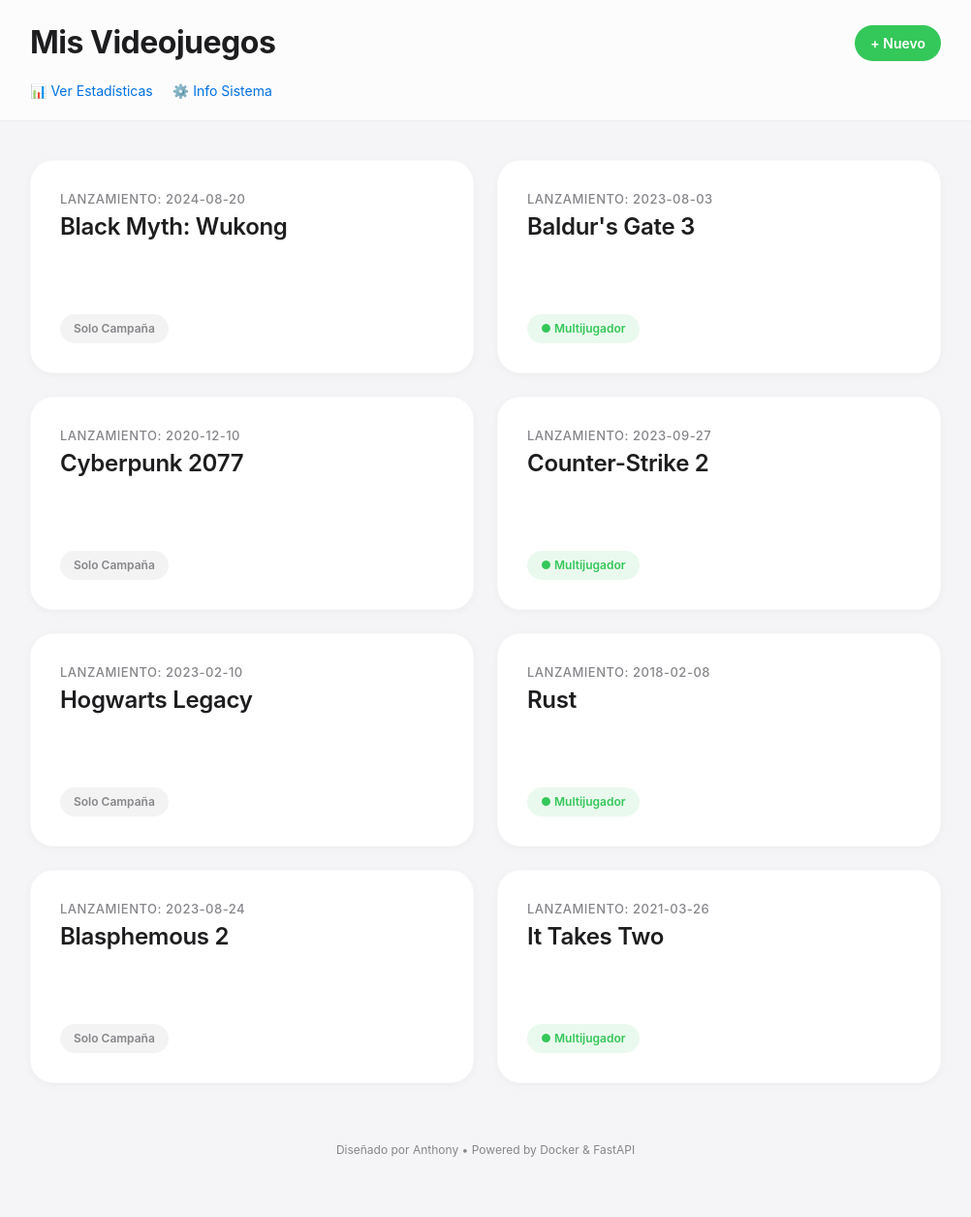
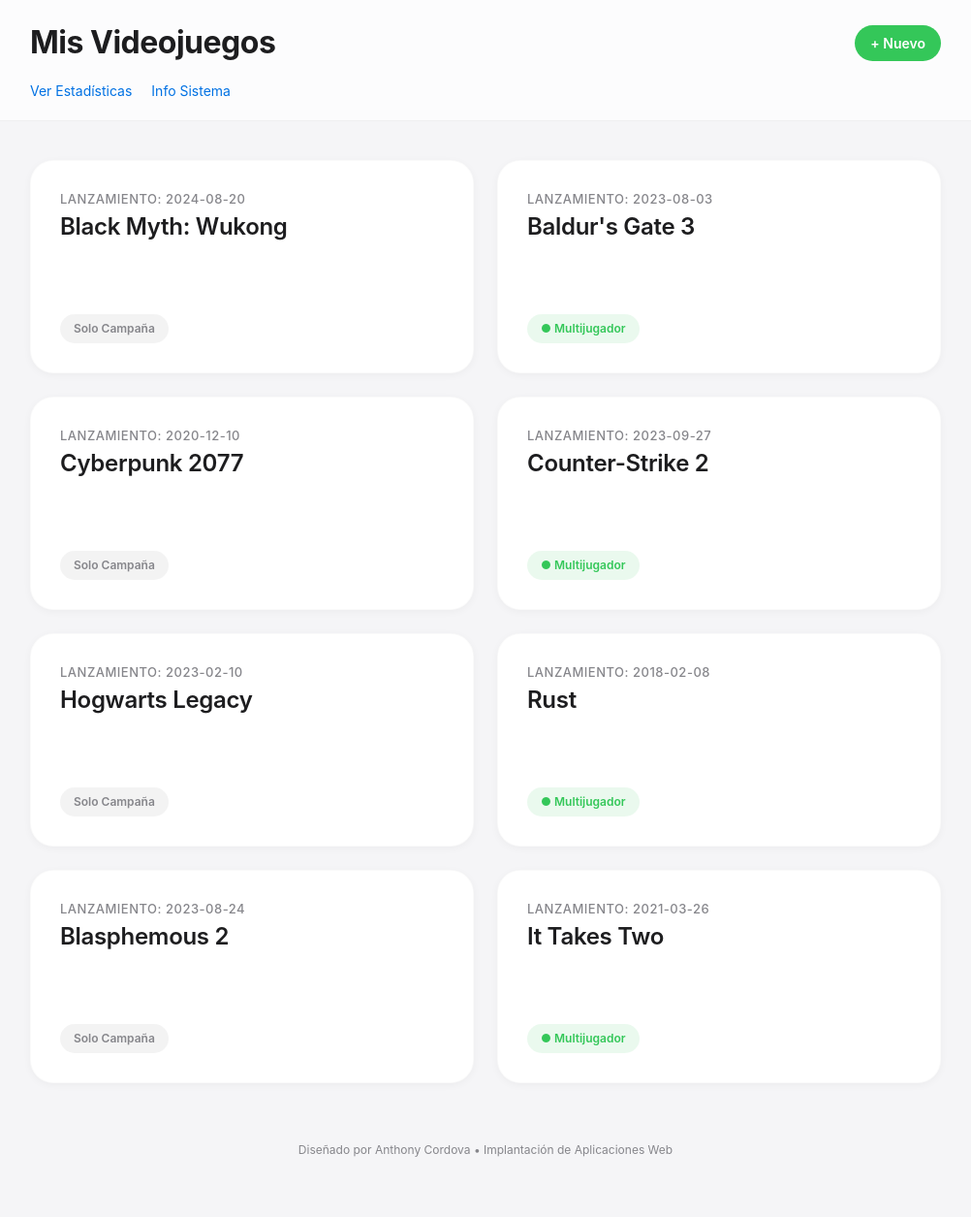
Before and after one commit to Antthony94/Ejercicio_FastAPI_Containerizacion_del_API_con_paginas-web, a FastAPI app: page / in a window 1280 px wide. Shown: the whole page at 97% size, without its empty margins (139-1141 px from the left). Run offline with FastAPI, Linux system fonts and the light colour scheme.

Commit message:
limar detalles

```diff
--- a/src/templates/lista_juegos.html
+++ b/src/templates/lista_juegos.html
@@ -152,8 +152,8 @@
             </div>
 
             <nav style="display: flex; gap: 20px; font-size: 14px;">
-                <a href="/estadisticas" style="color: #0071E3; text-decoration: none;">📊 Ver Estadísticas</a>
-                <a href="/sistema" style="color: #0071E3; text-decoration: none;">⚙️ Info Sistema</a>
+                <a href="/estadisticas" style="color: #0071E3; text-decoration: none;"> Ver Estadísticas</a>
+                <a href="/sistema" style="color: #0071E3; text-decoration: none;"> Info Sistema</a>
             </nav>
         </div>
     </header>
@@ -185,7 +185,7 @@
         {% endif %}
 
         <div class="footer-note">
-            Diseñado por Anthony • Powered by Docker & FastAPI
+            Diseñado por Anthony Cordova • Implantación de Aplicaciones Web
         </div>
     </main>
 
```
